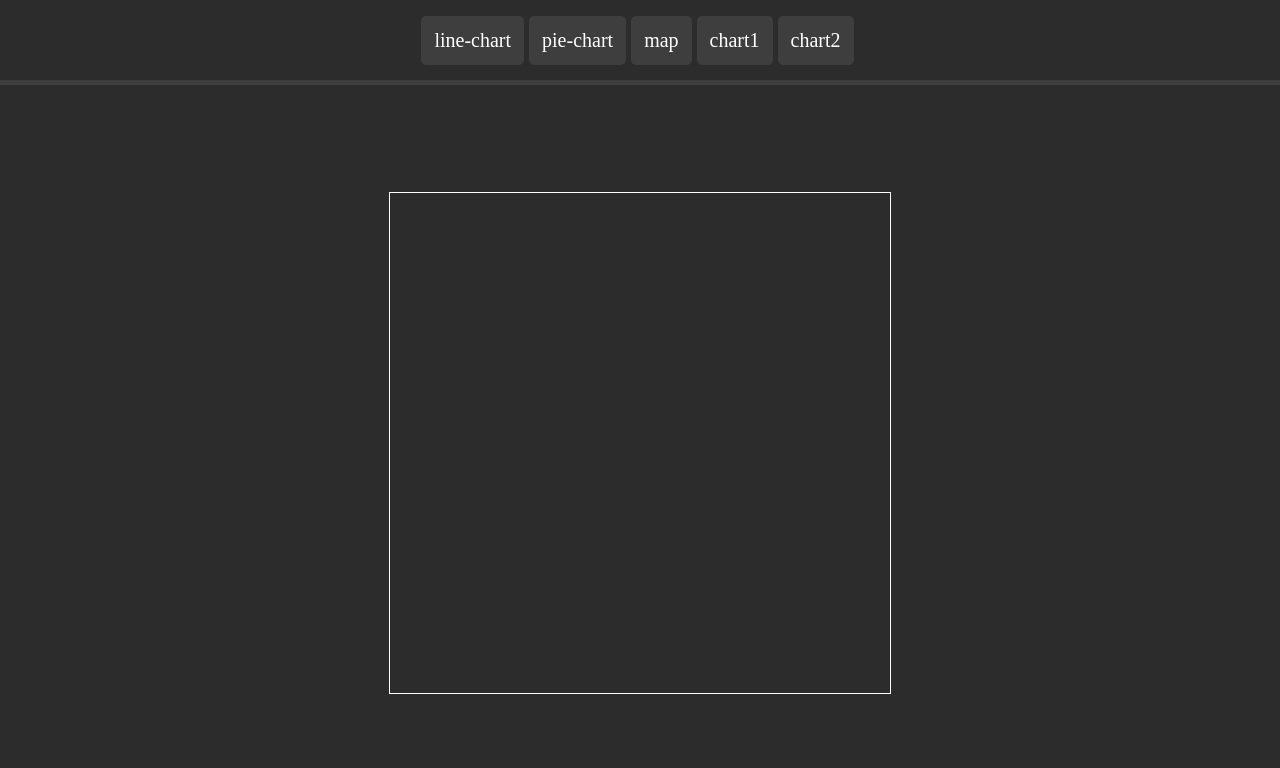
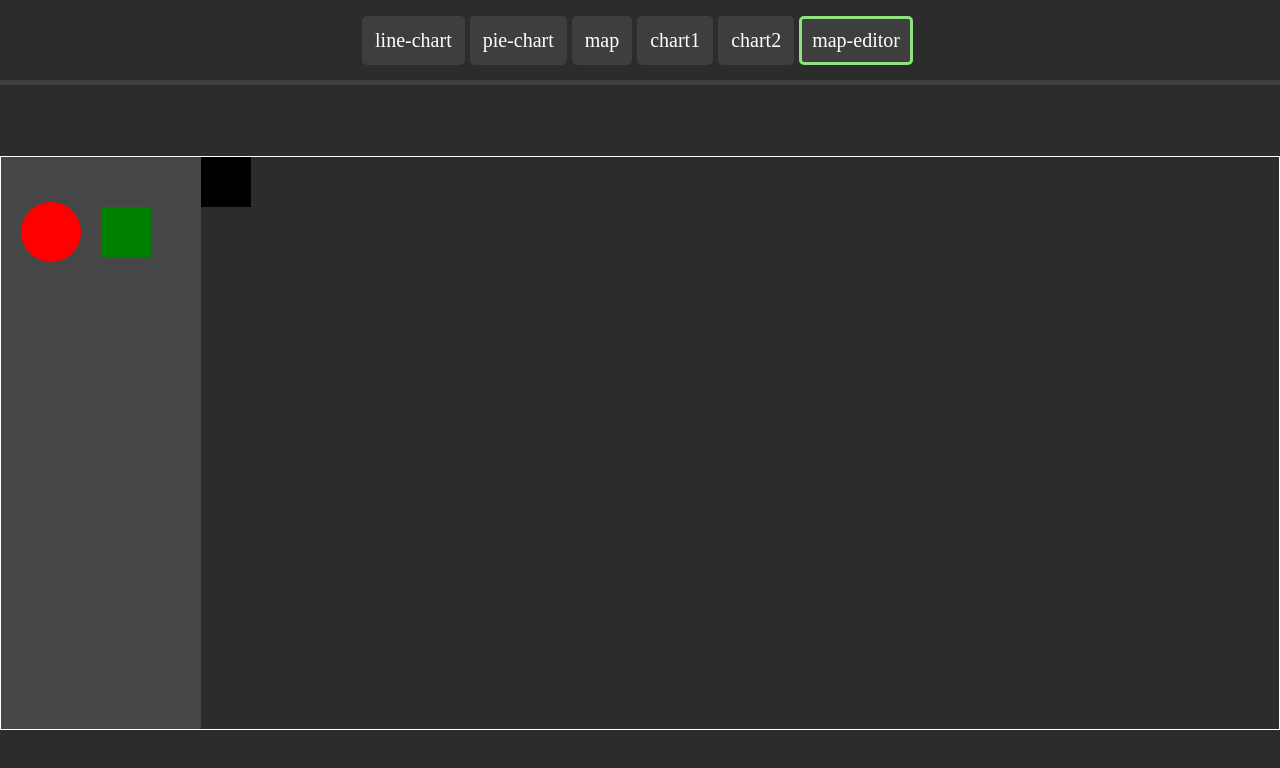
Before and after one commit to kbatyrbayev/ng2-d3, an Angular app: page /map-editor in a window 1280 px wide. Before the commit this address led to /. Shown: the top 768 px of the page. Built offline with nearby package versions, Linux system fonts and the light colour scheme.

Commit message:
map editor init

```diff
--- a/src/app/app-routing.module.ts
+++ b/src/app/app-routing.module.ts
@@ -1,13 +1,15 @@
 import { NgModule } from '@angular/core';
 import { Routes, RouterModule } from '@angular/router';
 import { LineChartComponent } from './components/line-chart/line-chart.component';
+import { MapEditorComponent } from './components/map-editor/map-editor.component';
 
 const routes: Routes = [
   { path: 'line-chart', component: LineChartComponent },
   { path: 'pie-chart', component: LineChartComponent },
   { path: 'map', component: LineChartComponent },
   { path: 'chart1', component: LineChartComponent },
-  { path: 'chart2', component: LineChartComponent }
+  { path: 'chart2', component: LineChartComponent },
+  { path: 'map-editor', component: MapEditorComponent },
 ];
 
 @NgModule({
--- a/src/app/app.component.scss
+++ b/src/app/app.component.scss
@@ -34,7 +34,7 @@
     justify-content: center;
     &__inner {
         border: 1px solid;
-        width: 500px;
-        height: 500px;
+        width: 100%;
+        height: 80%;
     }
 }
--- a/src/app/app.module.ts
+++ b/src/app/app.module.ts
@@ -4,11 +4,13 @@ import { NgModule } from '@angular/core';
 import { AppRoutingModule } from './app-routing.module';
 import { AppComponent } from './app.component';
 import { LineChartComponent } from './components/line-chart/line-chart.component';
+import { MapEditorComponent } from './components/map-editor/map-editor.component';
 
 @NgModule({
   declarations: [
     AppComponent,
-    LineChartComponent
+    LineChartComponent,
+    MapEditorComponent
   ],
   imports: [
     BrowserModule,
--- /dev/null
+++ b/src/app/components/map-editor/map-editor.component.html
@@ -0,0 +1,3 @@
+<svg width="100%" height="100%">
+
+</svg>
--- /dev/null
+++ b/src/app/components/map-editor/map-editor.component.ts
@@ -0,0 +1,107 @@
+import { Component, OnInit } from '@angular/core';
+import * as d3 from 'd3';
+
+@Component({
+  selector: 'app-map-editor',
+  templateUrl: './map-editor.component.html',
+  styleUrls: ['./map-editor.component.scss']
+})
+export class MapEditorComponent implements OnInit {
+
+  svg;
+
+  constructor() { }
+
+  ngOnInit() {
+    this.svg = d3.select('svg');
+    console.log(this.svg)
+
+    this.svg.on("click", function () {
+      var mouse = d3.mouse(this);
+      console.log(this.selectedShape, 'selectedShape')
+      d3.select(this).append(this.selectedShape)
+        .attr('cx', mouse[0])
+        .attr('cy', mouse[1])
+        .attr('r', 30)
+        .attr('fill', 'red');
+      // d3.select(this).append('circle')
+      //   .attr('cx', mouse[0])
+      //   .attr('cy', mouse[1])
+      //   .attr('r', 30)
+      //   .attr('fill', 'red');
+      console.log(mouse, 'mouse0')
+    });
+
+    this.initMenu();
+    this.initMap();
+    this.drag();
+
+  }
+
+
+  circle;
+  selectedShape;
+  initMenu() {
+    let menu = this.svg.append('g')
+      .attr('class', 'menu');
+
+    menu.append('rect')
+      .attr('x', 0)
+      .attr('y', 0)
+      .attr('width', 200 + 'px')
+      .attr('height', '100%')
+      .attr('fill', 'grey')
+      .attr('opacity', 0.3);
+
+    this.circle = menu.append('circle')
+      .attr('cx', 50)
+      .attr('cy', 75)
+      .attr('r', 30)
+      .attr('fill', 'red')
+      .attr('cursor', 'pointer')
+      .classed('draggable', true)
+      .on('click', function() {
+        d3.select(this)
+        .attr('stroke', 'black')
+        .attr('stroke-width', 3);
+        this.selectedShape = 'circle';
+        console.log(this.selectedShape);
+        d3.select(this.svg)
+        .append(this);
+        d3.event.stopPropagation();
+      });;
+
+    menu.append('rect')
+      .attr('x', 100)
+      .attr('y', 50)
+      .attr('width', 50)
+      .attr('height', 50)
+      .attr('fill', 'green')
+      .attr('cursor', 'pointer')
+      .classed('draggable', true);
+  }
+
+  initMap() {
+    let map = this.svg.append('g')
+      .attr('class', 'map')
+      .attr('transform', `translate(${200} ,0)`);
+
+    map.append('rect')
+      .attr('x', 0)
+      .attr('y', 0)
+      .attr('width', 50)
+      .attr('height', 50);
+
+  }
+
+  drag() {
+    var dragHandler = d3.drag()
+      .on("drag", function () {
+        d3.select(this)
+          .attr("x", d3.event.x)
+          .attr("y", d3.event.y);
+      });
+    dragHandler(this.svg.selectAll("draggable"));
+  }
+
+}
```
Also changed, not shown: src/app/components/map-editor/map-editor.component.scss (added), 1 other file (tests, documents, lock files or other folders).
